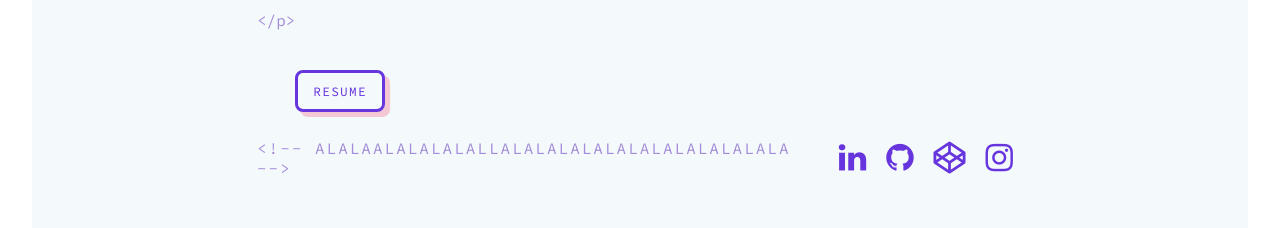
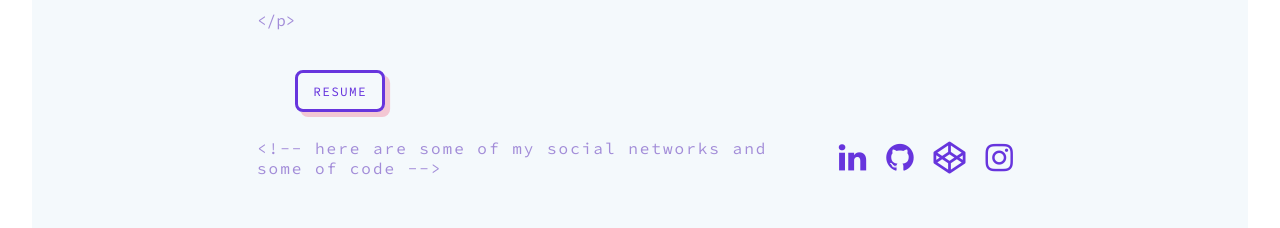
Before and after one commit to imdoug/portfolio, a React (Create React App) app: page / in a window 1280 px wide. Shown: the part 1300-1528 px from the top of the page. Built offline with nearby package versions, Linux system fonts and the light colour scheme.

Commit message:
comments changed

```diff
--- a/src/components/About.js
+++ b/src/components/About.js
@@ -26,7 +26,7 @@ const About = ()=>{
                     </div>
                     <button className="resume btn"><a href="/DouglasMoreira.pdf">RESUME</a></button>
                     <div className="icons">
-                        <p className="code-text">{"<"}!-- ALALAALALALALALLALALALALALALALALALALALALA --{">"}</p>
+                        <p className="code-text">{"<"}!-- here are some of my social networks and some of code --{">"}</p>
                         <a href="https://www.linkedin.com/in/imdoug/"  target="_blank"><i class="fa fa-linkedin"></i></a>
                         <a href="https://github.com/imdoug"  target="_blank"><i class="fa fa-github"></i></a>
                         <a  href="https://codepen.io/imdoug/"  target="_blank"><i class="fa fa-codepen"></i></a>
```
